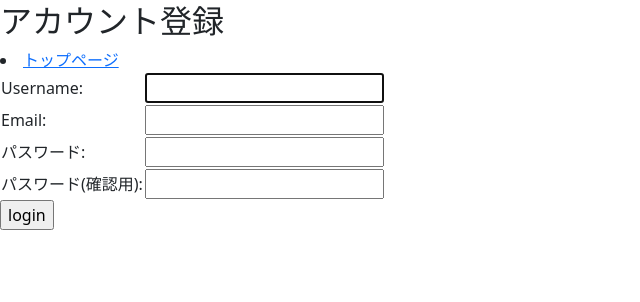
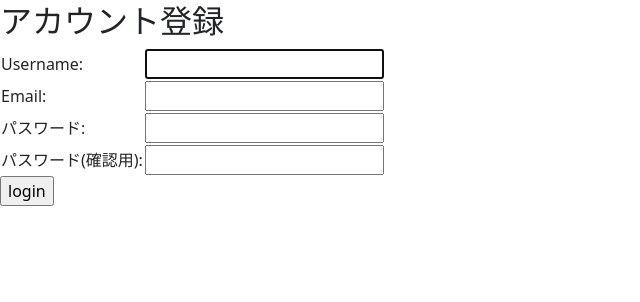
Before and after one commit to bayamax/djangosns-copy-test, a Django app: page /signup/ in a window 1280 px wide. Shown: the part 86-388 px from the top of the page, without its empty margins (0-640 px from the left). Run offline with Django 3.2, Linux system fonts and the light colour scheme.

Commit message:
余分なホームリンク削除

```diff
--- a/templates/accounts/follower_list.html
+++ b/templates/accounts/follower_list.html
@@ -5,7 +5,6 @@
 <link rel="stylesheet" type="text/css" href="{% static 'accounts/user_profile.css' %}">
 {% endblock %}
 {% block content %}
-<li><a href="{% url 'post:post_list' %}">トップページ</a></li>
 <div>
     <div>
         <h2>{{ username }}さんのフォロワーリスト</h2>
--- a/templates/accounts/following_list.html
+++ b/templates/accounts/following_list.html
@@ -5,7 +5,6 @@
 <link rel="stylesheet" type="text/css" href="{% static 'accounts/user_profile.css' %}">
 {% endblock %}
 {% block content %}
-<li><a href="{% url 'post:post_list' %}">トップページ</a></li>
 <div>
     <div>
         <h2>{{ username }}さんのフォローリスト</h2>
--- a/templates/accounts/signup.html
+++ b/templates/accounts/signup.html
@@ -4,7 +4,6 @@
     {% block content %}
     <main>
         <h2>アカウント登録</h2>
-        <li><a href="{% url 'post:post_list' %}">トップページ</a></li>
         {# signup処理部分 #}
         <form method="post" action="{% url 'post:signup' %}">
             {% csrf_token %}
--- a/templates/accounts/user_profile.html
+++ b/templates/accounts/user_profile.html
@@ -5,7 +5,6 @@
 <link rel="stylesheet" type="text/css" href="{% static 'accounts/user_profile.css' %}">
 {% endblock %}
 {% block content %}
-<li><a href="{% url 'post:post_list' %}">トップページ</a></li>
 <div id="profile_page">
     <div id="user_status">
         {% if User.icon %}
--- a/templates/accounts/user_update.html
+++ b/templates/accounts/user_update.html
@@ -4,7 +4,6 @@
     {% block content %}
     <main>
         <h2>プロフィール編集</h2>
-        <li><a href="{% url 'post:post_list' %}">トップページ</a></li>
         <form method="post">
             {% csrf_token %}
             {{ form.as_p }}
--- a/templates/community/community_create.html
+++ b/templates/community/community_create.html
@@ -3,7 +3,6 @@
 {% extends 'base.html' %}
 {% block content %}
     <h2>コミュニティ作成</h2>
-    <li><a href="{% url 'post:post_list' %}">トップページ</a></li>
     <form method="post">
         {% csrf_token %}
         {{ form.as_p }}
```
